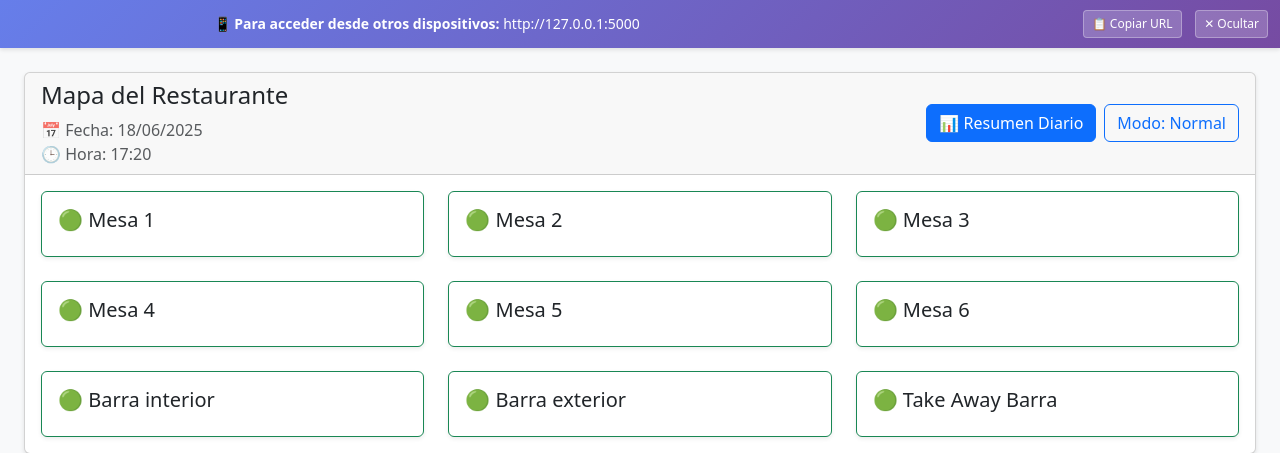
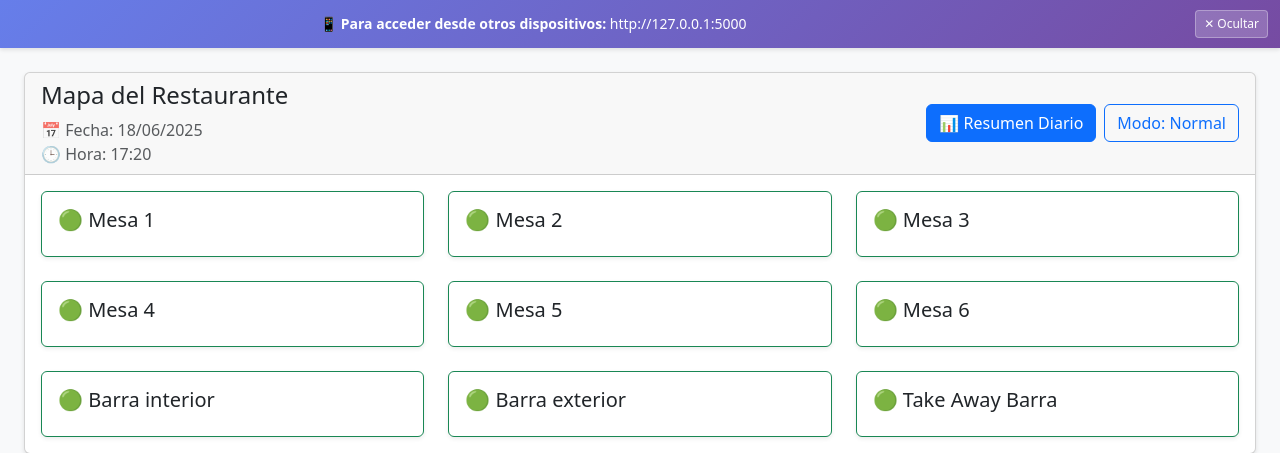
Before and after one commit to BladSector/Gabi, a Flask app: page / in a window 1280 px wide. Shown: the part 86-539 px from the top of the page. Run offline with Flask 3, Linux system fonts and the light colour scheme; some libraries are stand-ins or nearby versions.

Commit message:
muestra al ip para acceder desde otros dips11

```diff
--- a/templates/base.html
+++ b/templates/base.html
@@ -60,14 +60,11 @@
     <div class="access-banner" id="accessBanner">
         <div class="container-fluid">
             <div class="row align-items-center">
-                <div class="col-md-8">
+                <div class="col-md-10">
                     <strong>📱 Para acceder desde otros dispositivos:</strong>
                     <span id="accessUrl">Cargando...</span>
                 </div>
-                <div class="col-md-4 text-end">
-                    <button class="btn copy-btn btn-sm" onclick="copiarURL()">
-                        📋 Copiar URL
-                    </button>
+                <div class="col-md-2 text-end">
                     <button class="btn copy-btn btn-sm" onclick="ocultarBanner()">
                         ✕ Ocultar
                     </button>
@@ -102,26 +99,6 @@
                 const port = window.location.port;
                 return `http://${hostname}:${port}`;
             }
-        }
-
-        // Copiar URL al portapapeles
-        function copiarURL() {
-            const url = document.getElementById('accessUrl').textContent;
-            navigator.clipboard.writeText(url).then(() => {
-                // Mostrar confirmación temporal
-                const btn = event.target;
-                const originalText = btn.innerHTML;
-                btn.innerHTML = '✅ Copiado!';
-                btn.style.backgroundColor = 'rgba(40, 167, 69, 0.8)';
-
-                setTimeout(() => {
-                    btn.innerHTML = originalText;
-                    btn.style.backgroundColor = 'rgba(255,255,255,0.2)';
-                }, 2000);
-            }).catch(err => {
-                console.error('Error al copiar: ', err);
-                alert('Error al copiar la URL');
-            });
         }
 
         // Ocultar el banner
```
